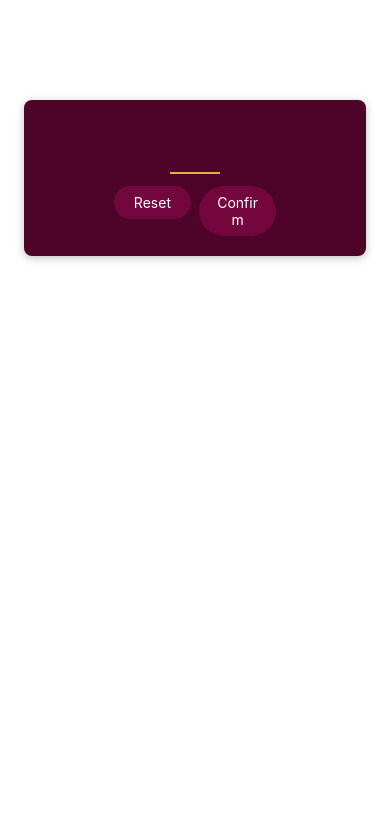
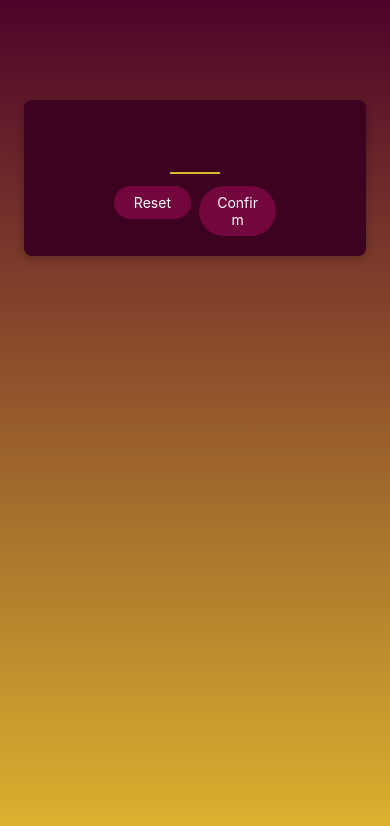
Before and after one commit to Dev-Harmattan/react-native-mini-game, a React Native app: screen / in a window 390 px wide. Shown: the top 826 px of the page. Built offline with nearby package versions, Linux system fonts and the light colour scheme.

Commit message:
Add expo linear gradient

```diff
--- a/App.js
+++ b/App.js
@@ -1,9 +1,17 @@
-import { StatusBar } from 'expo-status-bar';
-import { StyleSheet } from 'react-native';
+import { StyleSheet, View } from 'react-native';
 import { StartGameScreen } from './screens/StartGameScreen';
+import { LinearGradient } from 'expo-linear-gradient';
 
 export default function App() {
-  return <StartGameScreen />;
+  return (
+    <LinearGradient colors={['#4e0329', '#ddb52f']} style={styles.rootScreen}>
+      <StartGameScreen />
+    </LinearGradient>
+  );
 }
 
-const styles = StyleSheet.create({});
+const styles = StyleSheet.create({
+  rootScreen: {
+    flex: 1,
+  },
+});
--- a/package.json
+++ b/package.json
@@ -12,7 +12,8 @@
     "expo": "~46.0.16",
     "expo-status-bar": "~1.4.0",
     "react": "18.0.0",
-    "react-native": "0.69.6"
+    "react-native": "0.69.6",
+    "expo-linear-gradient": "~11.4.0"
   },
   "devDependencies": {
     "@babel/core": "^7.12.9"
--- a/screens/StartGameScreen.js
+++ b/screens/StartGameScreen.js
@@ -29,7 +29,7 @@
     marginTop: 100,
     padding: 16,
     marginHorizontal: 24,
-    backgroundColor: '#4e0329',
+    backgroundColor: '#3d021f',
     borderRadius: 8,
     elevation: 4,
     alignItems: 'center',
```
Also changed, not shown: 1 other file (tests, documents, lock files or other folders).
